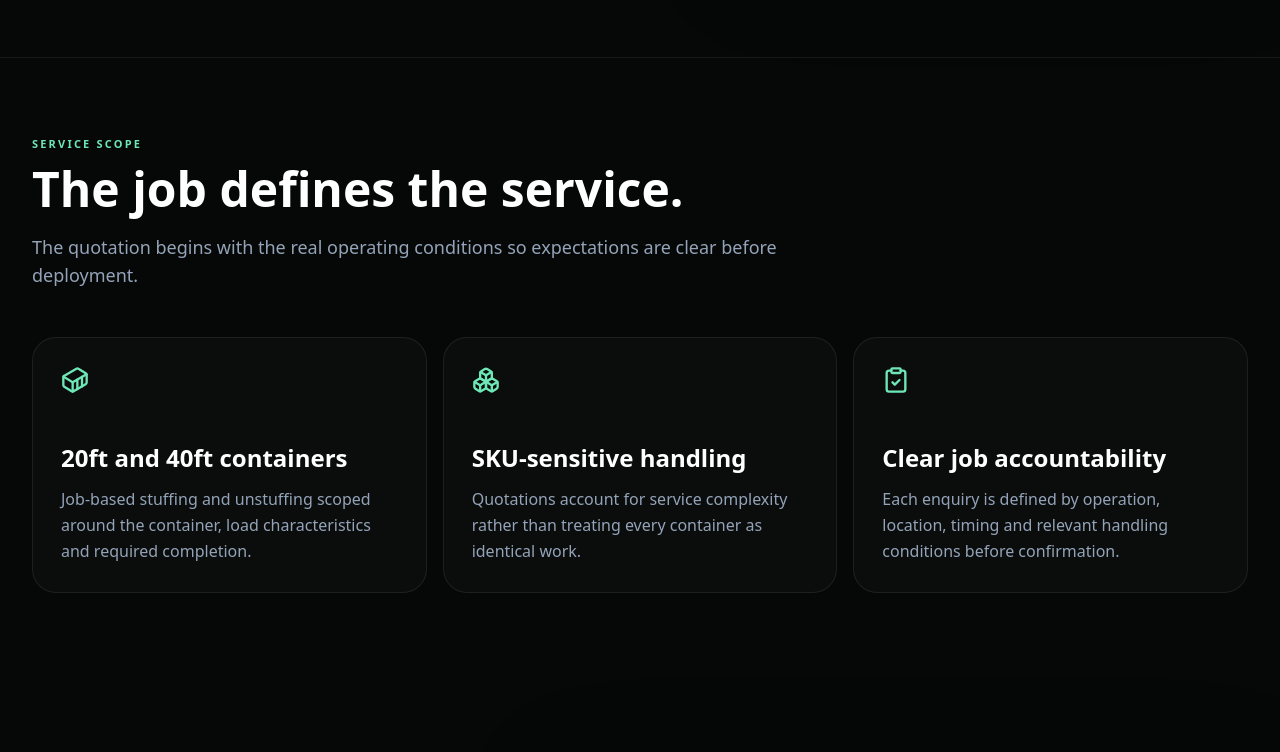
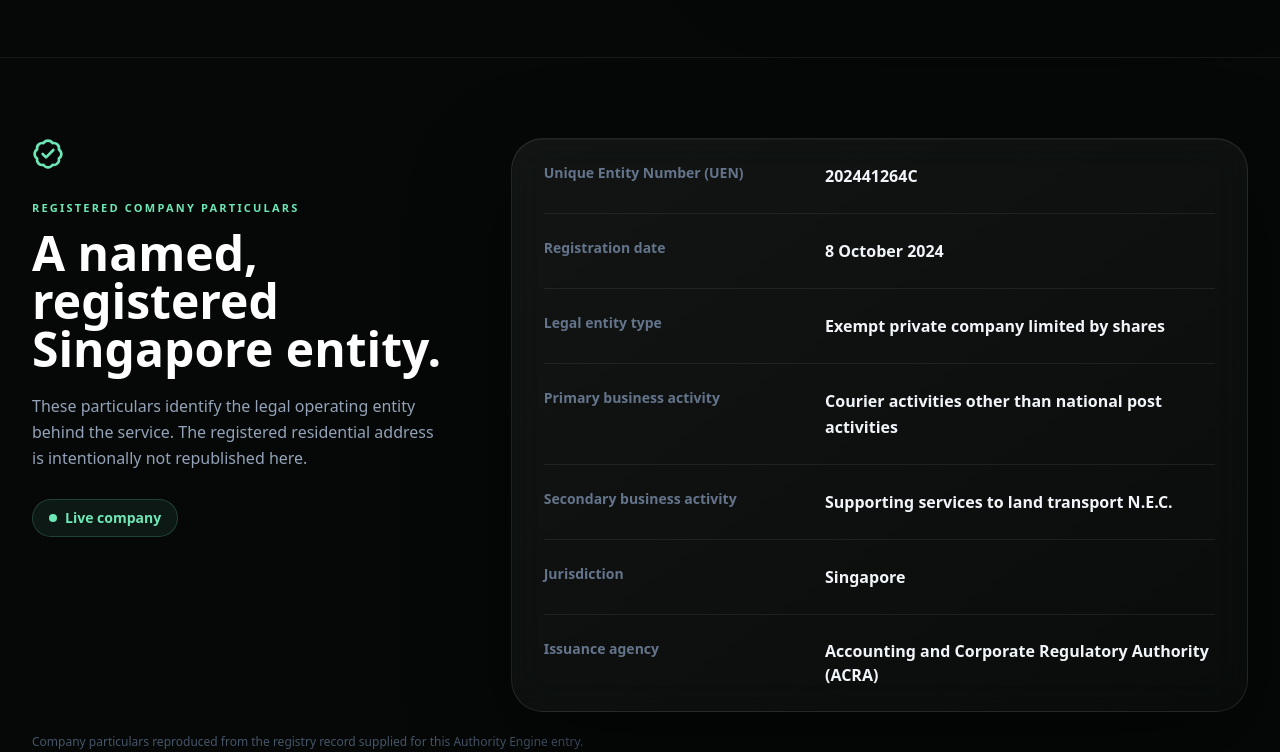
Before and after one commit to AndrewLamSingapore/authority-engine, a React (Vite) app: page /maxwell-excel in a window 1280 px wide. Shown: the part 800-1552 px from the top of the page. Built offline with nearby package versions, Linux system fonts and the light colour scheme.

Commit message:
Add Maxwell Excel registered company particulars (#38)

```diff
--- a/src/pages/MaxwellExcel.jsx
+++ b/src/pages/MaxwellExcel.jsx
@@ -1,6 +1,7 @@
 import React from 'react';
-import { ArrowRight, Boxes, Building2, CheckCircle2, ClipboardCheck, Container, MapPin, ShieldCheck, TimerReset } from 'lucide-react';
+import { ArrowRight, BadgeCheck, Boxes, Building2, CheckCircle2, ClipboardCheck, Container, MapPin, ShieldCheck, TimerReset } from 'lucide-react';
 import { Link } from 'react-router-dom';
+import SEO from '../components/SEO';
 
 const services = [
   {
@@ -29,9 +30,22 @@ const quoteDrivers = [
   'Waiting, access or special operating conditions',
 ];
 
+const companyParticulars = [
+  ['Unique Entity Number (UEN)', '202441264C'],
+  ['Registration date', '8 October 2024'],
+  ['Legal entity type', 'Exempt private company limited by shares'],
+  ['Primary business activity', 'Courier activities other than national post activities'],
+  ['Secondary business activity', 'Supporting services to land transport N.E.C.'],
+  ['Jurisdiction', 'Singapore'],
+];
+
 export default function MaxwellExcel() {
   return (
     <div className="bg-[#050807] min-h-screen pt-28 pb-24 text-slate-100 overflow-hidden">
+      <SEO
+        title="Maxwell Excel Service — Singapore Container Operations"
+        description="Registered company particulars and operating evidence for Maxwell Excel Service Pte. Ltd. (UEN 202441264C), a Singapore container-handling service."
+      />
       <section className="relative px-4 sm:px-6 lg:px-8 py-16 sm:py-24">
         <div className="absolute inset-0 pointer-events-none">
           <div className="absolute top-[-20%] right-[-12%] h-[520px] w-[520px] rounded-full bg-emerald-500/[0.08] blur-[130px]" />
@@ -64,6 +78,34 @@ export default function MaxwellExcel() {
             <p className="mt-6 text-xs leading-relaxed text-slate-600">Records are verified and anonymised. Customer identity, negotiated prices and worker information are not published.</p>
           </div>
         </div>
+      </section>
+
+      <section className="max-w-7xl mx-auto px-4 sm:px-6 lg:px-8 py-20 border-t border-white/[0.07]" aria-labelledby="company-particulars-heading">
+        <div className="grid lg:grid-cols-[.72fr_1.28fr] gap-10 lg:gap-16 items-start">
+          <div>
+            <BadgeCheck className="w-8 h-8 text-emerald-300" />
+            <div className="mt-8 eyebrow">Registered company particulars</div>
+            <h2 id="company-particulars-heading" className="mt-4 text-4xl sm:text-5xl font-black text-white">A named, registered Singapore entity.</h2>
+            <p className="mt-5 text-base leading-relaxed text-slate-400">These particulars identify the legal operating entity behind the service. The registered residential address is intentionally not republished here.</p>
+            <div className="mt-7 inline-flex items-center gap-2 rounded-full border border-emerald-300/20 bg-emerald-300/[0.08] px-4 py-2 text-sm font-bold text-emerald-300">
+              <span className="h-2 w-2 rounded-full bg-emerald-300" aria-hidden="true" />
+              Live company
+            </div>
+          </div>
+          <dl className="signal-card rounded-[2rem] divide-y divide-white/[0.07] px-6 sm:px-8">
+            {companyParticulars.map(([label, value]) => (
+              <div key={label} className="grid sm:grid-cols-[.78fr_1.22fr] gap-2 sm:gap-8 py-5 sm:py-6">
+                <dt className="text-sm font-semibold text-slate-500">{label}</dt>
+                <dd className="text-base font-semibold leading-relaxed text-slate-100">{value}</dd>
+              </div>
+            ))}
+            <div className="grid sm:grid-cols-[.78fr_1.22fr] gap-2 sm:gap-8 py-5 sm:py-6">
+              <dt className="text-sm font-semibold text-slate-500">Issuance agency</dt>
+              <dd className="text-base font-semibold text-slate-100">Accounting and Corporate Regulatory Authority (ACRA)</dd>
+            </div>
+          </dl>
+        </div>
+        <p className="mt-5 text-xs leading-relaxed text-slate-600">Company particulars reproduced from the registry record supplied for this Authority Engine entry.</p>
       </section>
 
       <section className="max-w-7xl mx-auto px-4 sm:px-6 lg:px-8 py-20 border-t border-white/[0.07]">
```
